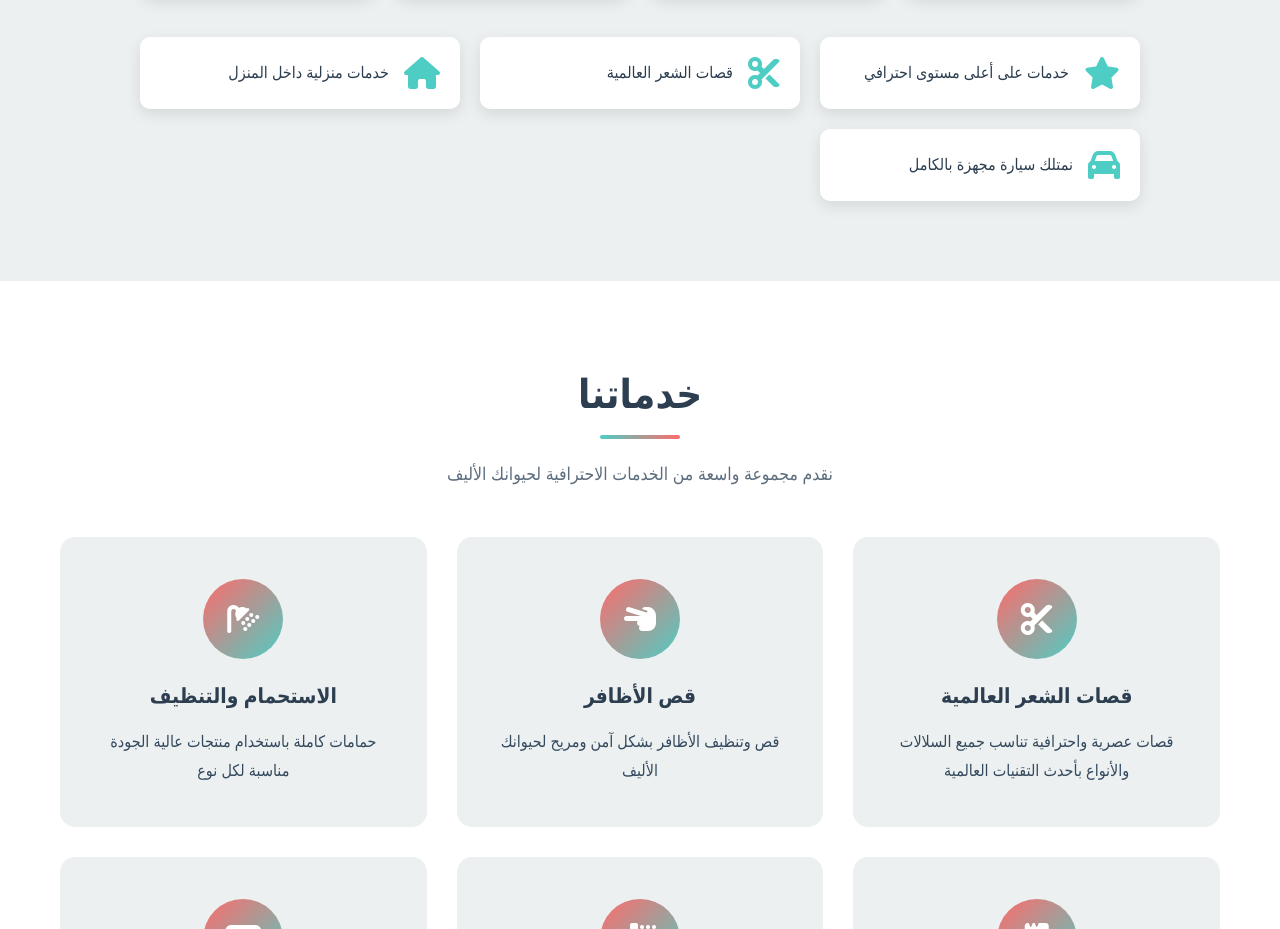
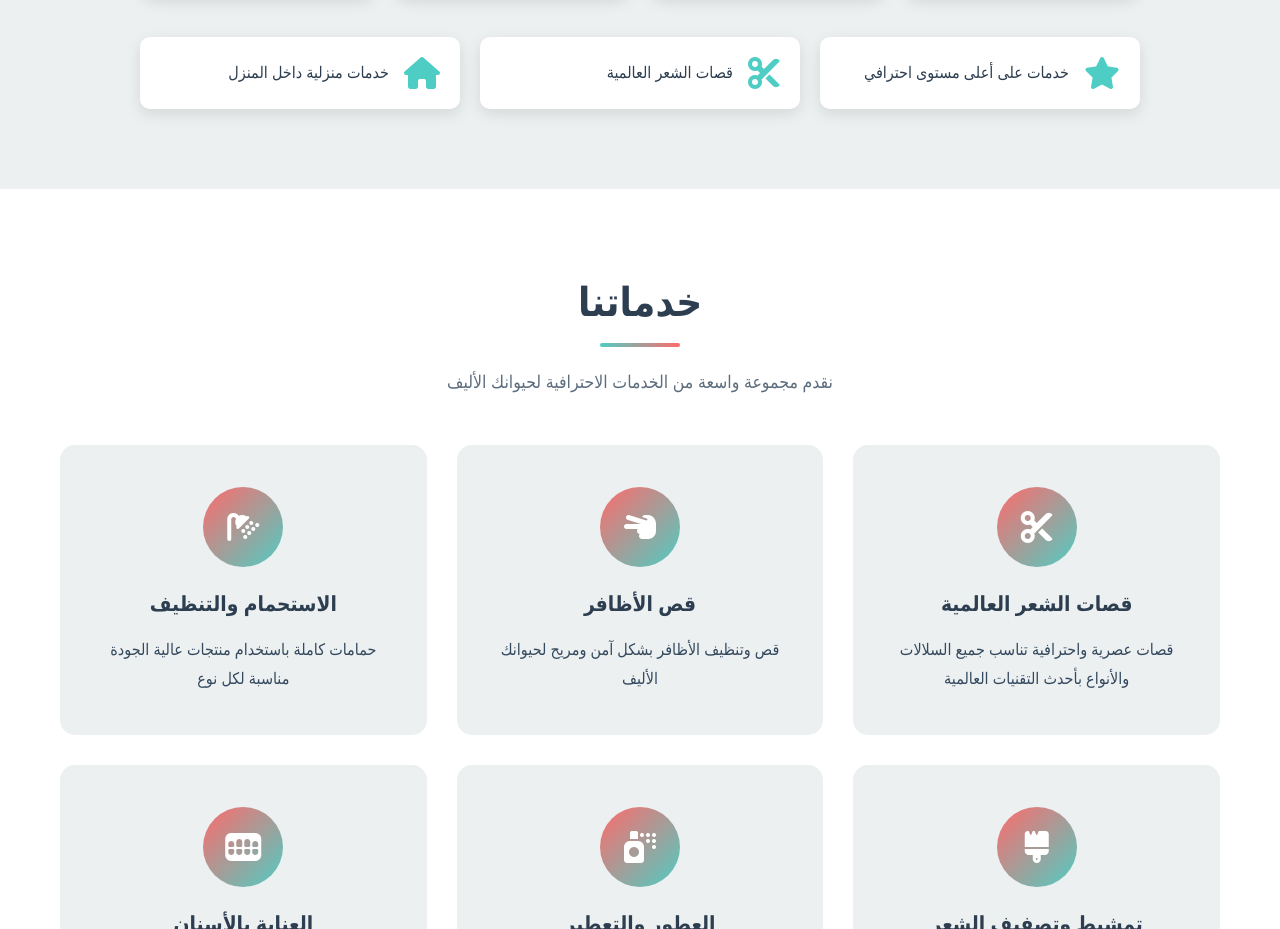
Before and after one commit to waledyasser27/Neegic_Gromming, a plain HTML site: page index.html in a window 1280 px wide. Shown: the part 1302-2231 px from the top of the page. Drawn offline with Linux system fonts and the light colour scheme.

Commit message:
Update index.html

```diff
--- a/index.html
+++ b/index.html
@@ -90,12 +90,7 @@
                         <div class="feature-item">
                             <i class="fas fa-home"></i>
                             <p data-i18n="about.feature3">خدمات منزلية داخل المنزل</p>
-                        </div>
-                        <div class="feature-item">
-                            <i class="fas fa-car"></i>
-                            <p data-i18n="about.feature4">نمتلك سيارة مجهزة بالكامل</p>
-                        </div>
-                    </div>
+
                 </div>
             </div>
         </div>
```
